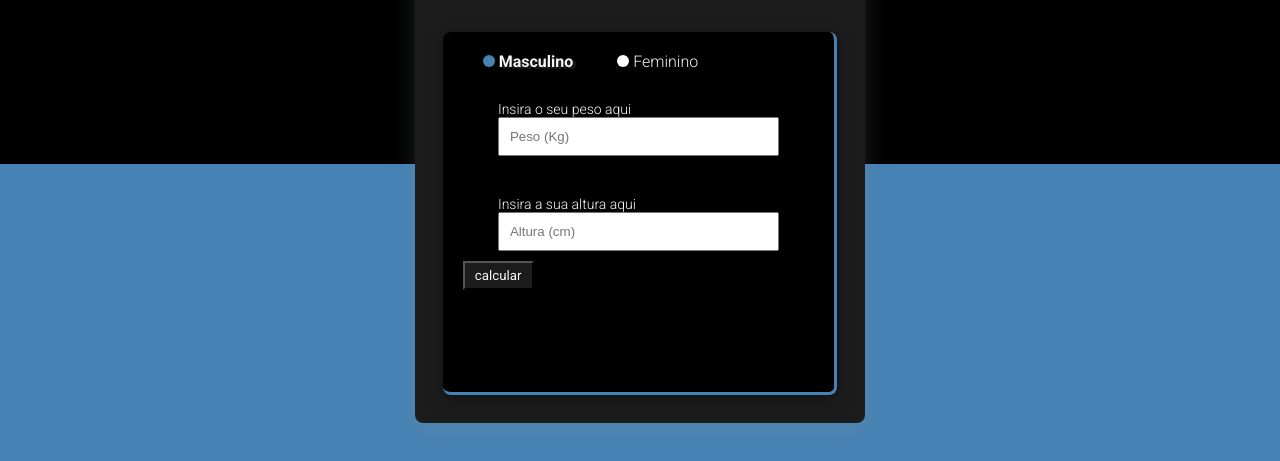
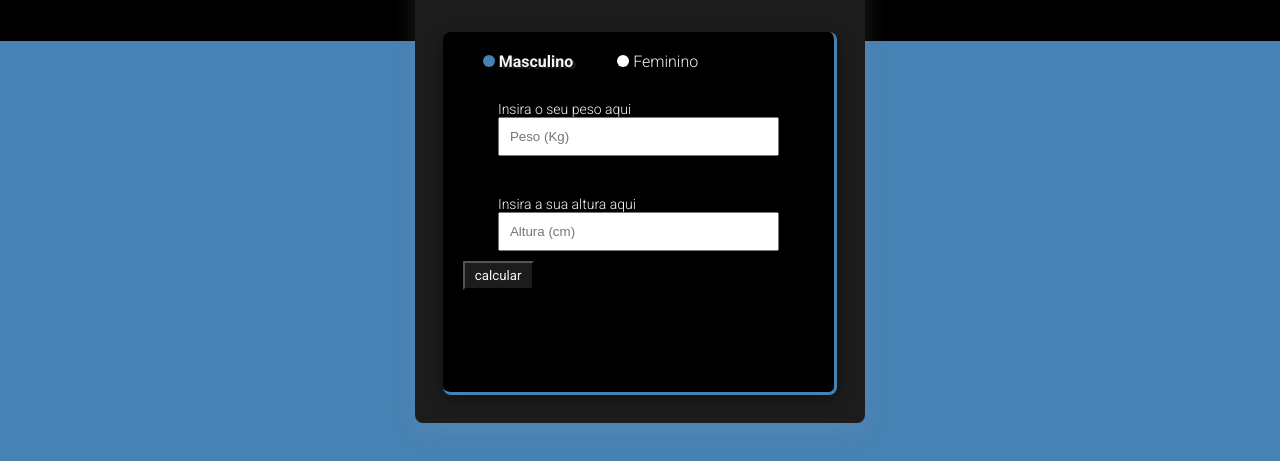
Before and after one commit to CaioGonF/calculadora-IMC, a plain HTML site: page index.html in a window 1280 px wide. Shown: the part 285-746 px from the top of the page. Drawn offline with Linux system fonts and the light colour scheme.

Commit message:
Ajuste de background

```diff
--- a/style.css
+++ b/style.css
@@ -2,7 +2,7 @@ body {
   display: flex;
   justify-content: center;
   margin-inline: auto;
-  background: linear-gradient(#000000 55%, #4682b4 55%);
+  background: linear-gradient(#000000 40%, #4682b4 40%);
   background-repeat: no-repeat;
   height: 100vh;
   font-family: "Roboto", Arial, Helvetica, sans-serif;
```
